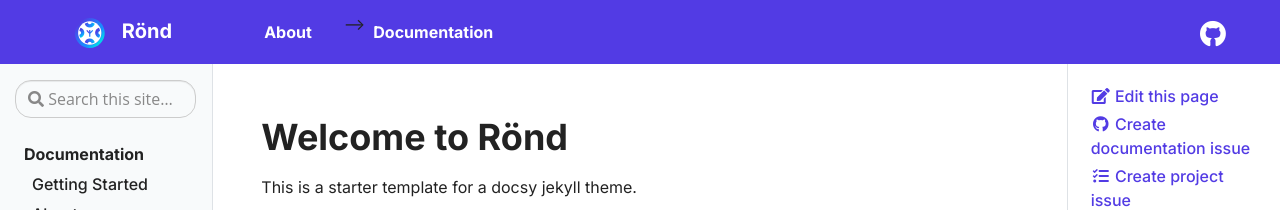
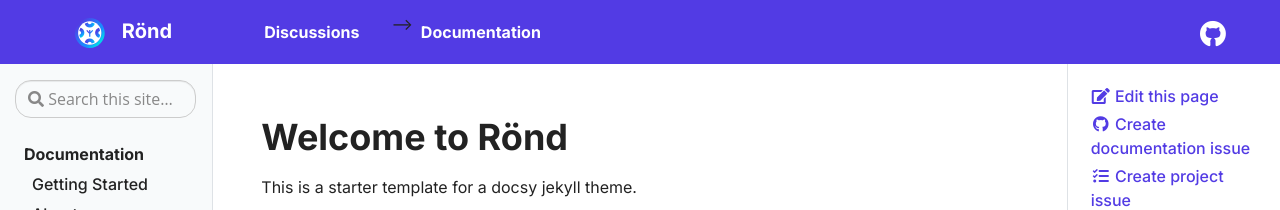
Before and after one commit to rond-authz/rond-authz.github.io, a Jekyll site: the page built from pages/index.md, in a window 1280 px wide. Shown: the top 210 px of the page. Built offline with Jekyll 4.4.1, drawn with Linux system fonts in a browser that asks for light colours.

Commit message:
Update navigation.yml

```diff
--- a/_data/navigation.yml
+++ b/_data/navigation.yml
@@ -1,4 +1,4 @@
-- title: About
-  url: about
+- title: Discussions
+  external_url: https://github.com/rond-authz/rond/discussions
 - title: Documentation
   url: docs
```
